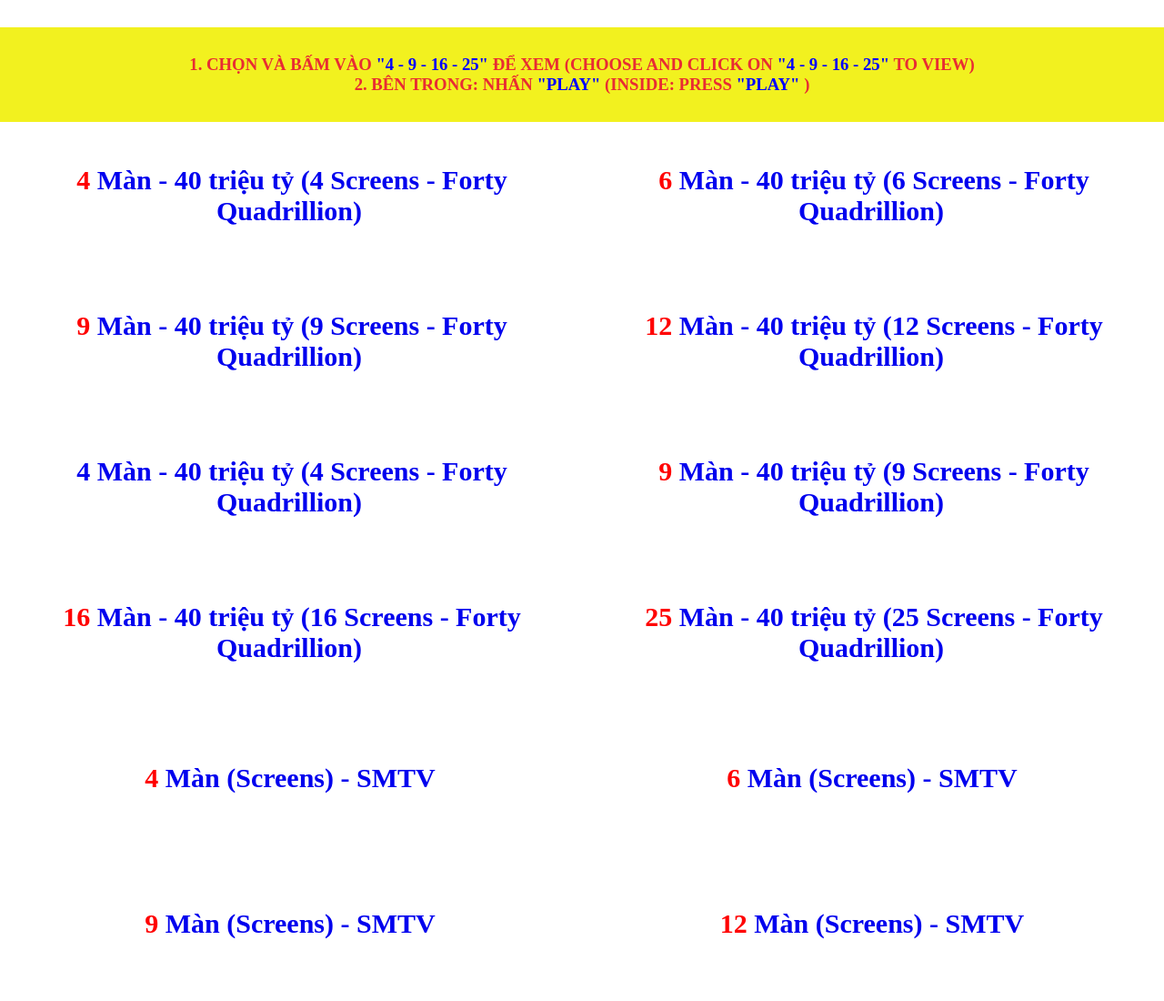
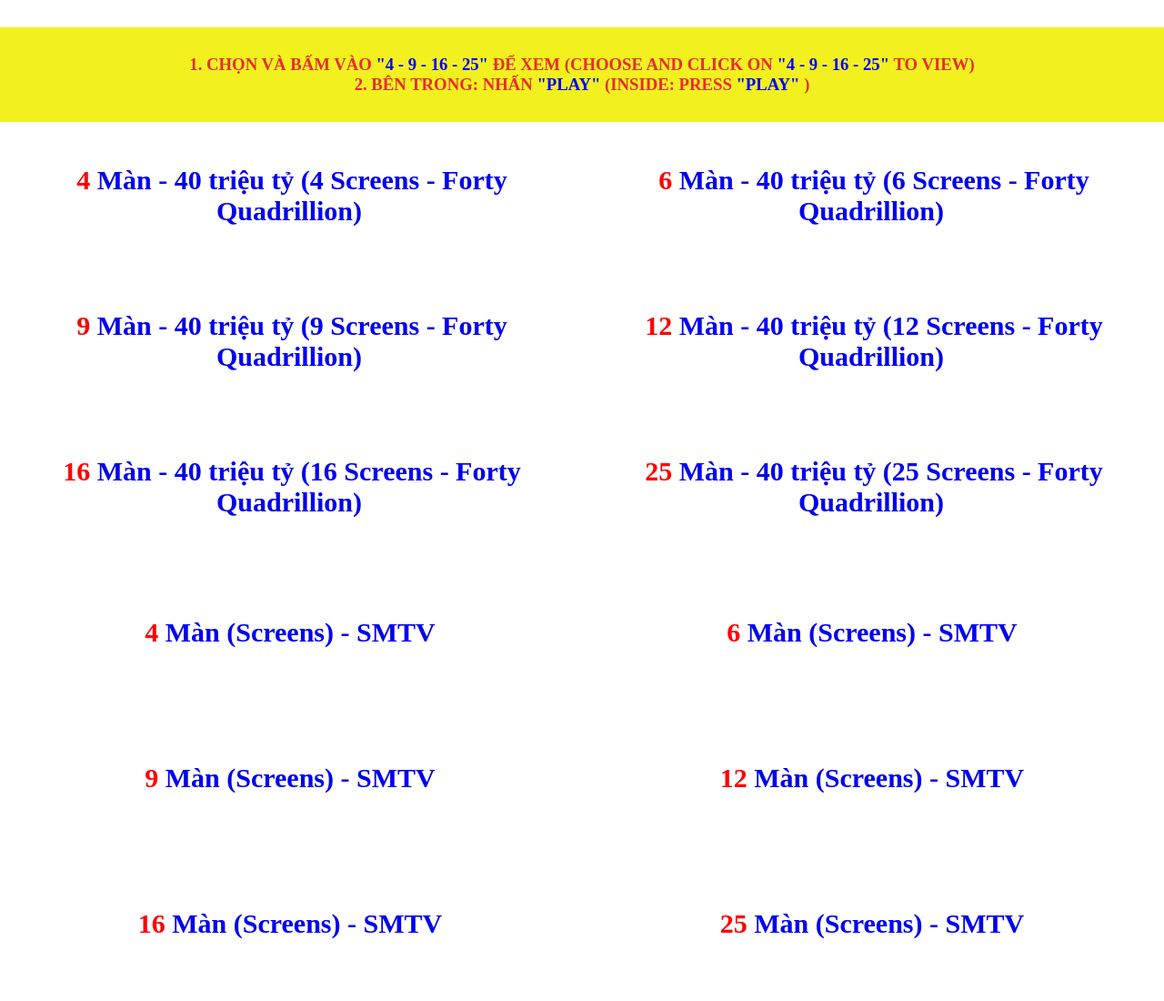
Before and after one commit to hsmtv/screen6, a plain HTML site: page index.html in a window 1280 px wide. Shown: the top 1100 px of the page at 91% size. Drawn offline with Linux system fonts and the light colour scheme.

Commit message:
Update index.html

```diff
--- a/index.html
+++ b/index.html
@@ -48,11 +48,7 @@
 				<th><h3><a href="4.html"><span style="color:red;">9</span> Màn - 40 triệu tỷ (9 Screens - Forty Quadrillion)<a/><h3/></th>
 				<th><h3><a href="9.html"><span style="color:red;">12</span> Màn - 40 triệu tỷ (12 Screens - Forty Quadrillion)<a/><h3/></th>
 			</tr>
-
 			<tr>
-				<th><h3><a href="4.html"><span style=6color:red;">4</span> Màn - 40 triệu tỷ (4 Screens - Forty Quadrillion)<a/><h3/></th>
-				<th><h3><a href="9.html"><span style="color:red;">9</span> Màn - 40 triệu tỷ (9 Screens - Forty Quadrillion)<a/><h3/></th>
-			</tr>			<tr>
 				<th><h3><a href="16.html"><span style="color:red;">16</span> Màn - 40 triệu tỷ (16 Screens - Forty Quadrillion)<a/><h3/></th>
 				<th><h3><a href="25.html"><span style="color:red;">25</span> Màn - 40 triệu tỷ (25 Screens - Forty Quadrillion)<a/><h3/></th>
 			</tr>
```
